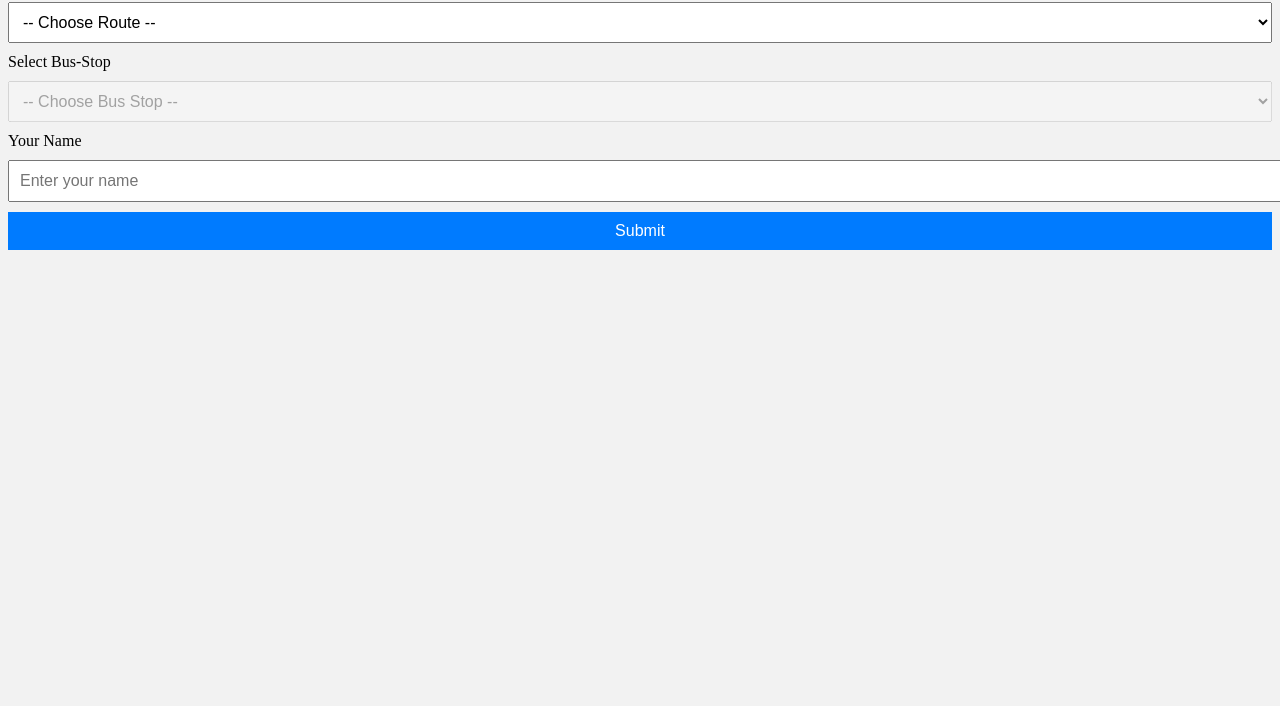
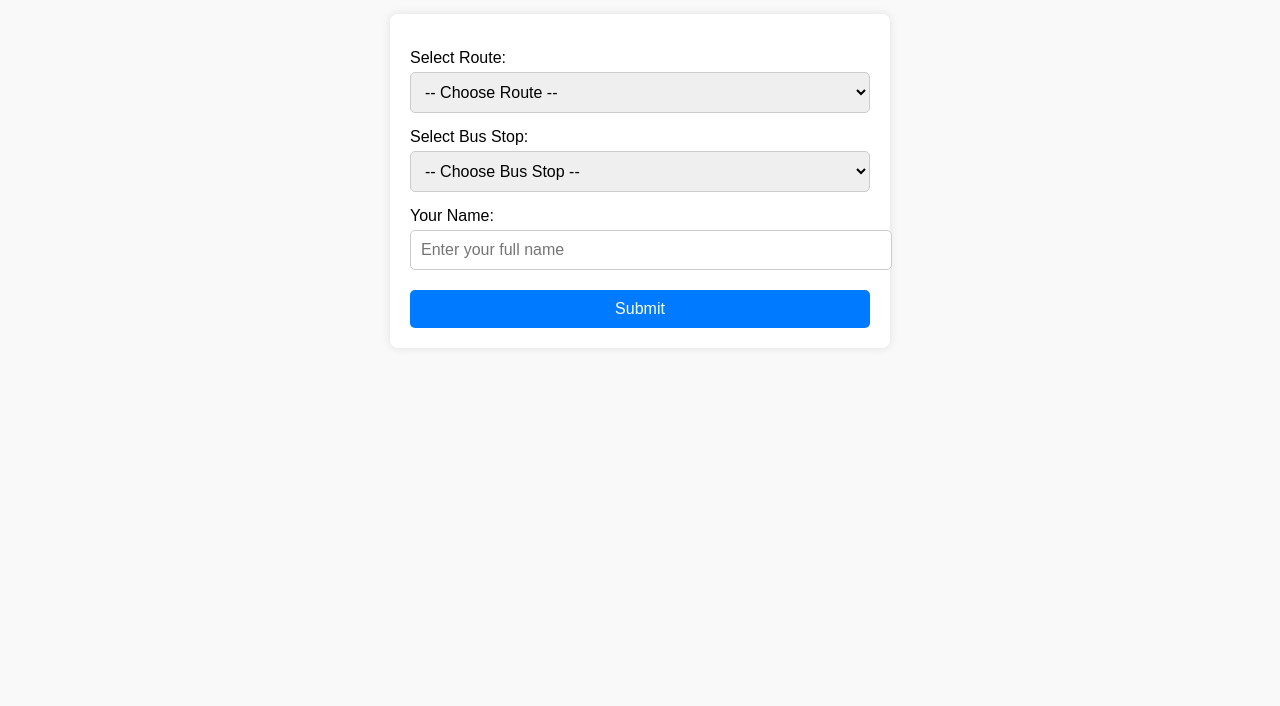
Before and after one commit to alaious341911/bus-stop-logger, a plain HTML site: page index.html in a window 1280 px wide. Shown: the part 94-800 px from the top of the page. Drawn offline with Linux system fonts and the light colour scheme.

Commit message:
Update index.html

```diff
--- a/index.html
+++ b/index.html
@@ -1,95 +1,100 @@
 <!DOCTYPE html>
-<html>
+<html lang="en">
 <head>
-  <title>Bus-Stop Logger</title>
-  <meta charset="UTF-8" />
+  <meta charset="UTF-8">
+  <title>Bus Stop Logger</title>
   <style>
-    body { font-family: Arial, padding: 20px; background: #f2f2f2; }
-    select, input, button { display: block; margin: 10px 0; padding: 10px; width: 100%; font-size: 16px; }
-    button { background: #007BFF; color: white; border: none; cursor: pointer; }
-    button:hover { background: #0056b3; }
+    body {
+      font-family: Arial, sans-serif;
+      background: #f9f9f9;
+      padding: 40px;
+      max-width: 500px;
+      margin: auto;
+    }
+    h2 {
+      color: #333;
+      text-align: center;
+    }
+    form {
+      background: #fff;
+      padding: 20px;
+      border-radius: 8px;
+      box-shadow: 0 0 10px rgba(0,0,0,0.1);
+    }
+    label {
+      display: block;
+      margin-top: 15px;
+    }
+    input, select, button {
+      width: 100%;
+      padding: 10px;
+      margin-top: 5px;
+      font-size: 16px;
+      border-radius: 5px;
+      border: 1px solid #ccc;
+    }
+    button {
+      background-color: #007bff;
+      color: white;
+      border: none;
+      margin-top: 20px;
+    }
+    button:hover {
+      background-color: #0056b3;
+    }
+    .success {
+      color: green;
+      text-align: center;
+      margin-top: 15px;
+    }
   </style>
 </head>
 <body>
 
-  <h2>🚌 Bus-Stop Logger</h2>
+  <h2>🚌 Bus Stop Logger</h2>
 
-  <label>Select Route</label>
-  <select id="routeSelect" onchange="populateStops()">
-    <option value="">-- Choose Route --</option>
-  </select>
+  <form action="https://script.google.com/macros/s/YOUR_SCRIPT_ID/exec" method="POST" target="_blank">
+    <label for="route">Select Route:</label>
+    <select name="route" id="route" required>
+      <option value="">-- Choose Route --</option>
+      <option value="Route A">Route A</option>
+      <option value="Route B">Route B</option>
+      <option value="Route C">Route C</option>
+    </select>
 
-  <label>Select Bus-Stop</label>
-  <select id="busStopSelect" disabled>
-    <option value="">-- Choose Bus Stop --</option>
-  </select>
+    <label for="busStop">Select Bus Stop:</label>
+    <select name="busStop" id="busStop" required>
+      <option value="">-- Choose Bus Stop --</option>
+    </select>
 
-  <label>Your Name</label>
-  <input type="text" id="userName" placeholder="Enter your name"/>
+    <label for="name">Your Name:</label>
+    <input type="text" name="name" id="name" placeholder="Enter your full name" required>
 
-  <button onclick="submitForm()">Submit</button>
-
-  <p id="msg"></p>
+    <button type="submit">Submit</button>
+  </form>
 
   <script>
-    const GOOGLE_SCRIPT_URL = "https://script.google.com/macros/s/AKfycbx7rMj6l24-cOcWDNAtc27-dLolr6_mgJcc1y69bIwvlvQ37fSPt3wH168t2u7oGue0/exec";
-
-    const ROUTES = {
+    const BUS_STOPS = {
       "Route A": ["United Est.", "Shoprite", "TheraAnnex Estate", "Greenland", "Aptech"],
       "Route B": ["Thomas estate", "Sky Mall", "General Paint", "Skymall", "Jonaith", "Nero"],
       "Route C": ["sangotedo markt", "Peace Estate Ogidan", "United Estate", "LBS", "Graceland Estate", "Blenco", "Abraham Adasanya", "Thomas", "Conoil", "M& S", "Enyo after pedestrian bridge"]
     };
 
-    const routeSelect = document.getElementById("routeSelect");
-    const stopSelect = document.getElementById("busStopSelect");
+    const routeSelect = document.getElementById("route");
+    const stopSelect = document.getElementById("busStop");
 
-    for (const route in ROUTES) {
-      const opt = document.createElement("option");
-      opt.value = route;
-      opt.textContent = route;
-      routeSelect.appendChild(opt);
-    }
-
-    function populateStops() {
-      const selected = routeSelect.value;
-      stopSelect.innerHTML = "<option value=''>-- Choose Bus Stop --</option>";
-      stopSelect.disabled = !selected;
-      if (selected) {
-        ROUTES[selected].forEach(stop => {
+    routeSelect.addEventListener("change", () => {
+      const selectedRoute = routeSelect.value;
+      stopSelect.innerHTML = '<option value="">-- Choose Bus Stop --</option>';
+      if (selectedRoute && BUS_STOPS[selectedRoute]) {
+        BUS_STOPS[selectedRoute].forEach(stop => {
           const opt = document.createElement("option");
           opt.value = stop;
           opt.textContent = stop;
           stopSelect.appendChild(opt);
         });
       }
-    }
-
-    function submitForm() {
-      const route = routeSelect.value;
-      const stop = stopSelect.value;
-      const name = document.getElementById("userName").value.trim();
-
-      if (!route || !stop || !name) {
-        alert("Please complete all fields.");
-        return;
-      }
-
-      const payload = { route, busStop: stop, name };
-      fetch(GOOGLE_SCRIPT_URL, {
-        method: "POST",
-        body: JSON.stringify(payload),
-        headers: { "Content-Type": "application/json" }
-      })
-      .then(res => res.json())
-      .then(data => {
-        document.getElementById("msg").textContent = "✅ Entry saved!";
-        document.getElementById("userName").value = "";
-      })
-      .catch(err => {
-        document.getElementById("msg").textContent = "❌ Error submitting form.";
-        console.error(err);
-      });
-    }
+    });
   </script>
 
 </body>
```
